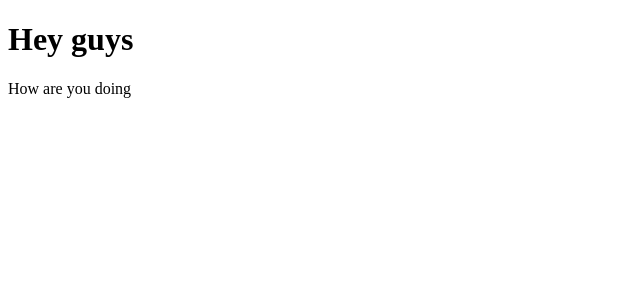
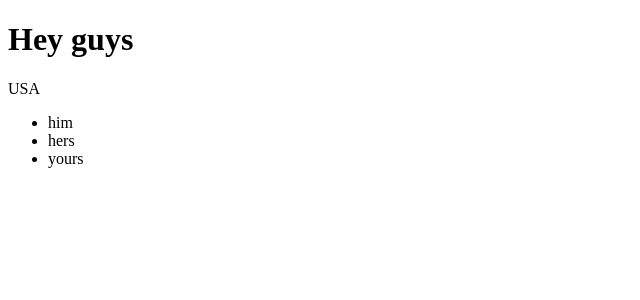
Before and after one commit to JohannaGomez/angular-projects, an Angular app: page / in a window 1280 px wide. Shown: the top 300 px of the page, without its empty margins (0-640 px from the left). Built offline with nearby package versions, Linux system fonts and the light colour scheme.

Commit message:
objects and arrays in app components ts

```diff
--- a/src/app/app.component.ts
+++ b/src/app/app.component.ts
@@ -4,10 +4,19 @@ import { Component } from '@angular/core';
   selector: 'app-root',
   template: `
     <h1>Hey guys</h1>
-    <p>How are you doing</p>
+    <p>{{myObject.location}}</p>
+    <ul>
+      <li *ngFor="let arr of myArr">{{arr}}</li>
+    </ul>
   `,
   styleUrls: ['./app.component.css']
 })
 export class AppComponent {
   title = 'my angular app';
+  myObject = {
+    gender: 'female',
+    age: 38,
+    location: 'USA'
+  };
+  myArr = ['him', 'hers', 'yours'];
 }
```
